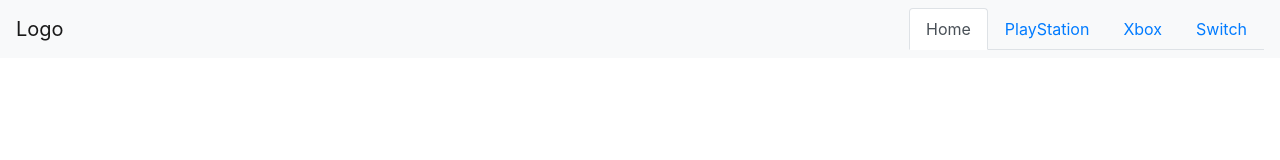
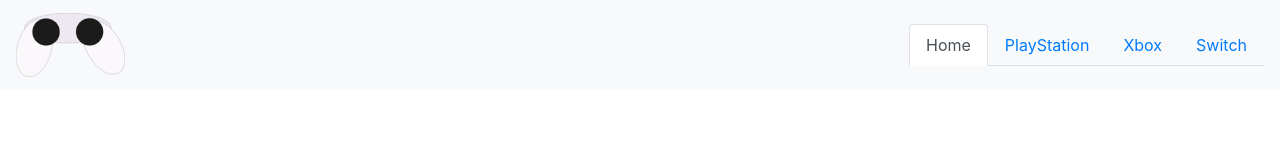
Before and after one commit to truesilver92/cs260-creative_project_1, a plain HTML site: page index.html in a window 1280 px wide. Drawn offline with nearby package versions, Linux system fonts and the light colour scheme.

Commit message:
made a logo

```diff
--- a/css/styles.css
+++ b/css/styles.css
@@ -1,6 +1,7 @@
 .brand {
-    max-width: 33%;
+    /*max-width: 33%;*/
     max-height: 4rem;
+
 }
 
 .typo {
--- a/index.html
+++ b/index.html
@@ -10,7 +10,7 @@
   <body>
     <nav class="navbar navbar-light bg-light navbar-expand-sm">
       <a class="navbar-brand flex-grow-1 flex-shrink-1" href="#">
-        Logo
+        <image src="http:/images/logo.svg" class="img-fluid brand" />
       </a>
       <div class="d-flex justify-content-end flex-grow-4 flex-shrink-1">
         <button class="navbar-toggler" type="button" data-toggle="collapse" data-target="#navbarNav" aria-controls="navbarNav" aria-expanded="false" aria-label="Toggle navigation">
```
Also changed, not shown: images/logo.svg (added).
